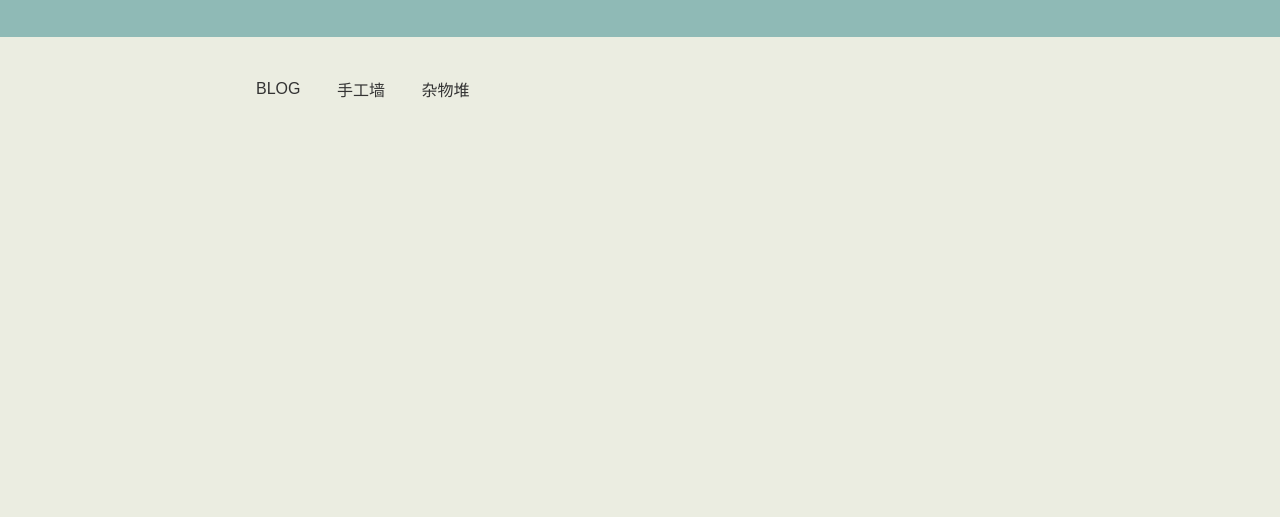
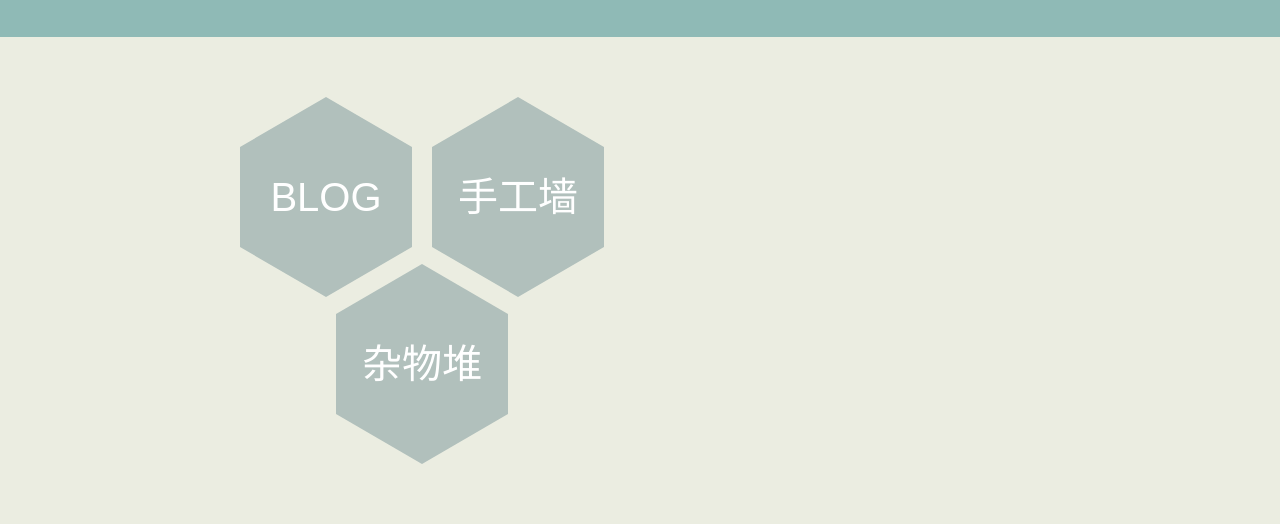
Before and after one commit to leewenlin/leewenlin.github.io, a plain HTML site: page index2.html in a window 1280 px wide. Shown: the part 284-808 px from the top of the page. Drawn offline with Linux system fonts and the light colour scheme.

Commit message:
Signed-off-by: leewenlin <412443296@qq.com>

```diff
--- a/index2.html
+++ b/index2.html
@@ -18,7 +18,9 @@ h1,h2{
 h3,h4,h5,h6{
 	color: #222;
 }
-
+a{
+	text-decoration: none;
+}
 html{
 	height:100%;
 }
@@ -40,7 +42,8 @@ html{
 .main-section{
 	padding-top: 40px;
 	background-color: #ebede1;
-	height: 60%;
+	min-height: 60%;
+	padding-bottom: 60px;
 }
 
 .main{
@@ -124,7 +127,49 @@ section>section::before{
 	-webkit-animation-iteration-count:infinite;
 	animation-iteration-count:infinite;
 }
-
+.sixangle{
+	width: 172px;
+	height: 200px;
+	margin-top: 20px;
+	margin-right: 20px;
+	display: inline-block;
+}
+.sixangle:nth-of-type(3){
+	margin-top: -33px;
+	margin-left: 96px;
+	display: block;
+}
+.sixangle>a>div:nth-child(1){
+	width:0px;
+	border-left:86px solid transparent;
+	border-right:86px solid transparent;
+	border-bottom:50px solid #b1c0bc;
+}
+.sixangle>a>div:nth-child(2){
+	width:172px;
+	height:100px;
+	background-color:#b1c0bc;
+	text-align: center;
+	vertical-align: middle;
+	color: #fff;
+	line-height: 100px;
+	font-size: 2.5rem;
+}
+.sixangle>a>div:nth-child(3){
+	width:0px;
+	border-left:86px solid transparent;
+	border-right:86px solid transparent;
+	border-top:50px solid #b1c0bc;
+}
+.sixangle>a:hover>div:nth-child(1){
+	border-bottom-color:#646760;
+}
+.sixangle>a:hover>div:nth-child(2){
+	background-color: #646760;
+}
+.sixangle>a:hover>div:nth-child(3){
+	border-top-color:#646760;
+}
 </style>
 </head>
 <body>
@@ -150,9 +195,27 @@ section>section::before{
 </div>
 <div class="main-section">
 	<div class="main">
-		<section class="">BLOG</section>
-		<section>手工墙</section>
-		<section>杂物堆</section>
+
+	<div class="sixangle">
+	<a href="./blog">
+	<div></div>
+	<div>BLOG</div>
+	<div></div>
+	</a>
+	</div><div class="sixangle">
+	<a href="#">
+	<div></div>
+	<div>手工墙</div>
+	<div></div>
+	</a>
+	</div><div class="sixangle">
+	<a href="#">
+	<div></div>
+	<div>杂物堆</div>
+	<div></div>
+	</a>
+	</div>
+
 	</div>
 </div>
 
```
